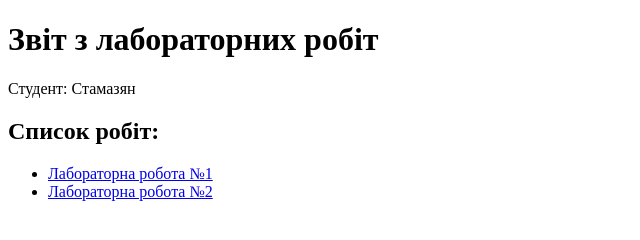
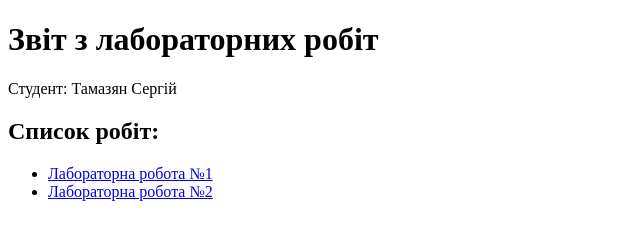
Before and after one commit to stamazian2023-gif/ip_labs, a plain HTML site: page index.html in a window 1280 px wide. Shown: the full height of the page, 0-640 px from the left. Drawn offline with Linux system fonts and the light colour scheme.

Commit message:
Add root index.html

```diff
--- a/index.html
+++ b/index.html
@@ -8,7 +8,7 @@
 <body>
     <header>
         <h1>Звіт з лабораторних робіт</h1>
-        <p>Студент: Стамазян</p>
+        <p>Студент: Тамазян Сергій</p>
     </header>
     <main>
         <nav>
```
